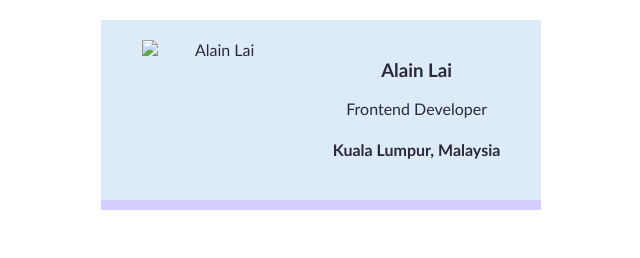
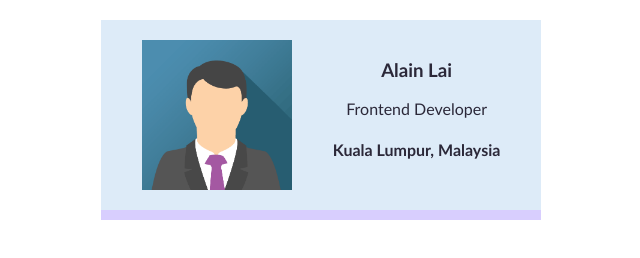
Before and after one commit to alainlai/business-card, a plain HTML site: page index.html in a window 1280 px wide. Shown: the whole page, without its empty margins (319-959 px from the left). Drawn offline with Linux system fonts and the light colour scheme.

Commit message:
Update index.html

```diff
--- a/index.html
+++ b/index.html
@@ -9,7 +9,7 @@
         <div class="card">
             <img
                 class="avatar"
-                src="images/alainlai.jpeg"
+                src="img_avatar.png"
                 alt="Alain Lai">
 
             <div>
```
